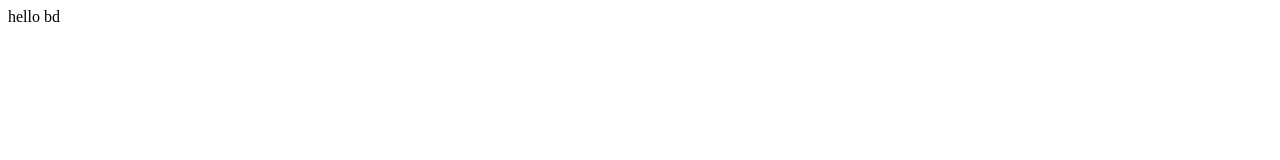
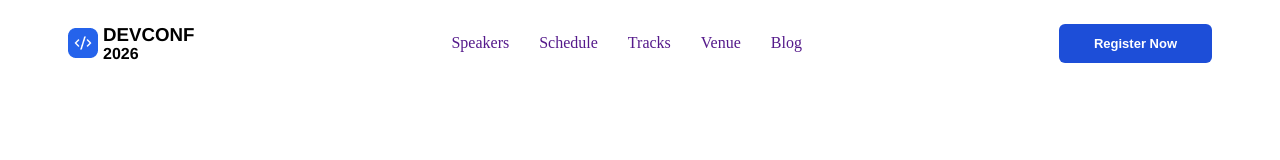
Before and after one commit to raisajerin/B14-assignment-01, a plain HTML site: page index.html in a window 1280 px wide. Drawn offline with nearby package versions, Linux system fonts and the light colour scheme.

Commit message:
nav bar completed

```diff
--- a/index.html
+++ b/index.html
@@ -5,8 +5,34 @@
     <meta name="viewport" content="width=device-width, initial-scale=1.0">
     <title>Document</title>
     <link rel="stylesheet" href="./style.css">
+    <!-- google font -->
+     <link rel="preconnect" href="https://fonts.googleapis.com">
+<link rel="preconnect" href="https://fonts.gstatic.com" crossorigin>
+<link href="https://fonts.googleapis.com/css2?family=Arimo:ital,wght@0,400..700;1,400..700&display=swap" rel="stylesheet">
 </head>
 <body>
-    hello bd
+   <header>
+    <nav>
+         <div class="logo-1">
+            <img src="./assets/logo-mini.png" alt="">
+
+       <div class="nav1">
+        <h3>DEVCONF</h3>
+       <p>2026</p>
+    </div>
+</div>
+
+    <ul class="nav-2">
+        <li> <a href="">Speakers</a></li>
+        <li><a href="">Schedule</a></li>
+        <li><a href="">Tracks</a></li>
+        <li><a href="">Venue</a></li>
+        <li><a href="">Blog</a></li>
+    </ul>
+ <ul> <li>
+<button class="c-button">Register Now</button></li>
+</ul>
+</nav>
+</header>
 </body>
 </html>
--- a/style.css
+++ b/style.css
@@ -0,0 +1,43 @@
+nav{
+    background-color: #ffffff;
+    display: flex;
+    justify-content: space-between;
+    max-width: 1200px;
+    max-height: 70px;
+    margin:none;
+    align-items: center;
+    padding-left: 60px ;
+    padding-right: 60px;
+
+}
+.nav1{
+    font-family: "Arimo", sans-serif;
+    font-weight: bold;
+    line-height: 0.5px;
+}
+
+.nav-2{
+    display: flex;
+    justify-content: space-between;
+    gap: 30px;
+   }
+
+   .nav-2 a{ text-decoration: none;}
+ul{
+    list-style: none;
+}
+.c-button{
+background-color: #1d4ed8;
+color: white;
+font-weight: bold;
+font-size: 13px;
+padding: 12px 35px;
+border-radius: 6px;
+border: none;
+
+}
+.logo-1{
+    display: flex;
+    align-items: center;
+    gap: 5px;
+}
```
Also changed, not shown: assets/andrej.png (added), assets/banner.jpg (added), assets/demis.png (added), assets/footer-logo.png (added), assets/gary.png (added), assets/logo-mini.png (added), assets/logo.png (added), assets/mustafa.png (added).
